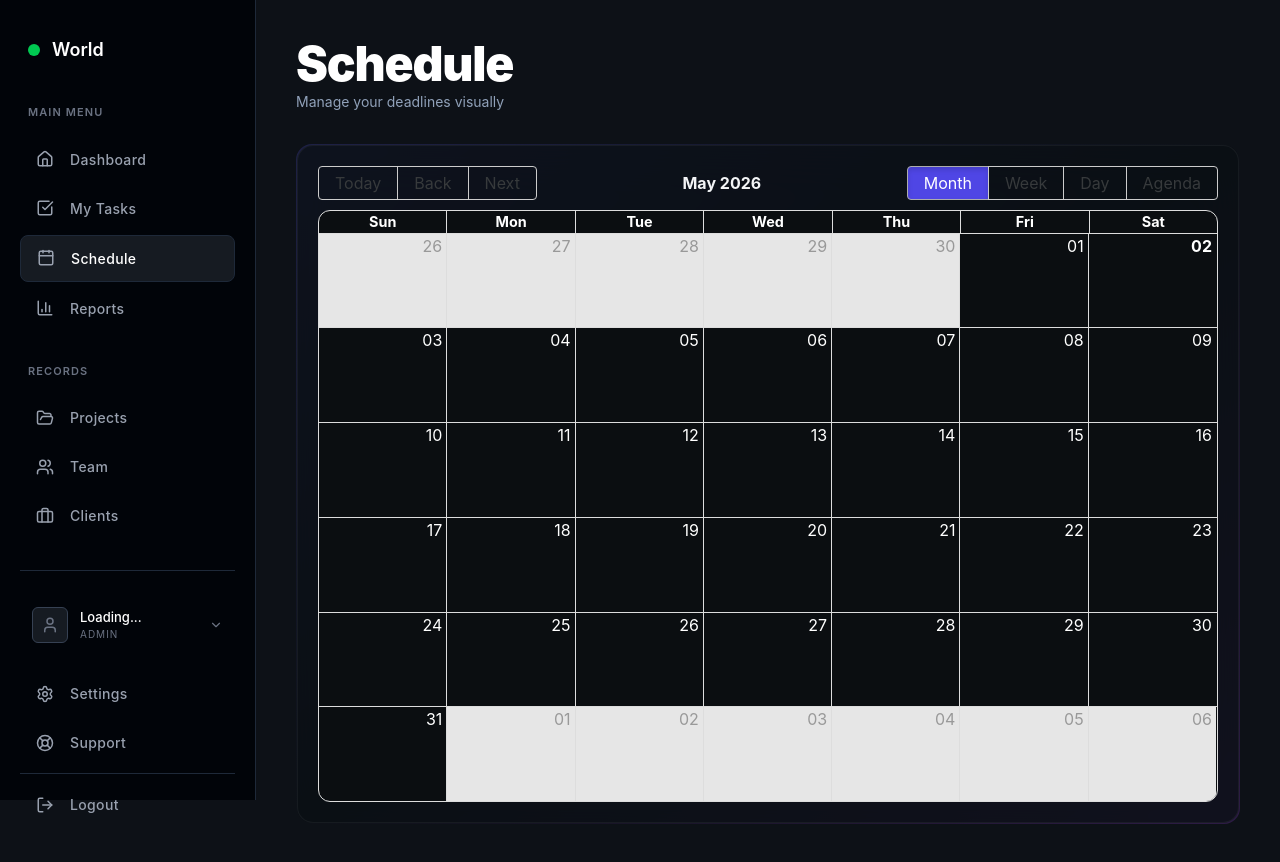
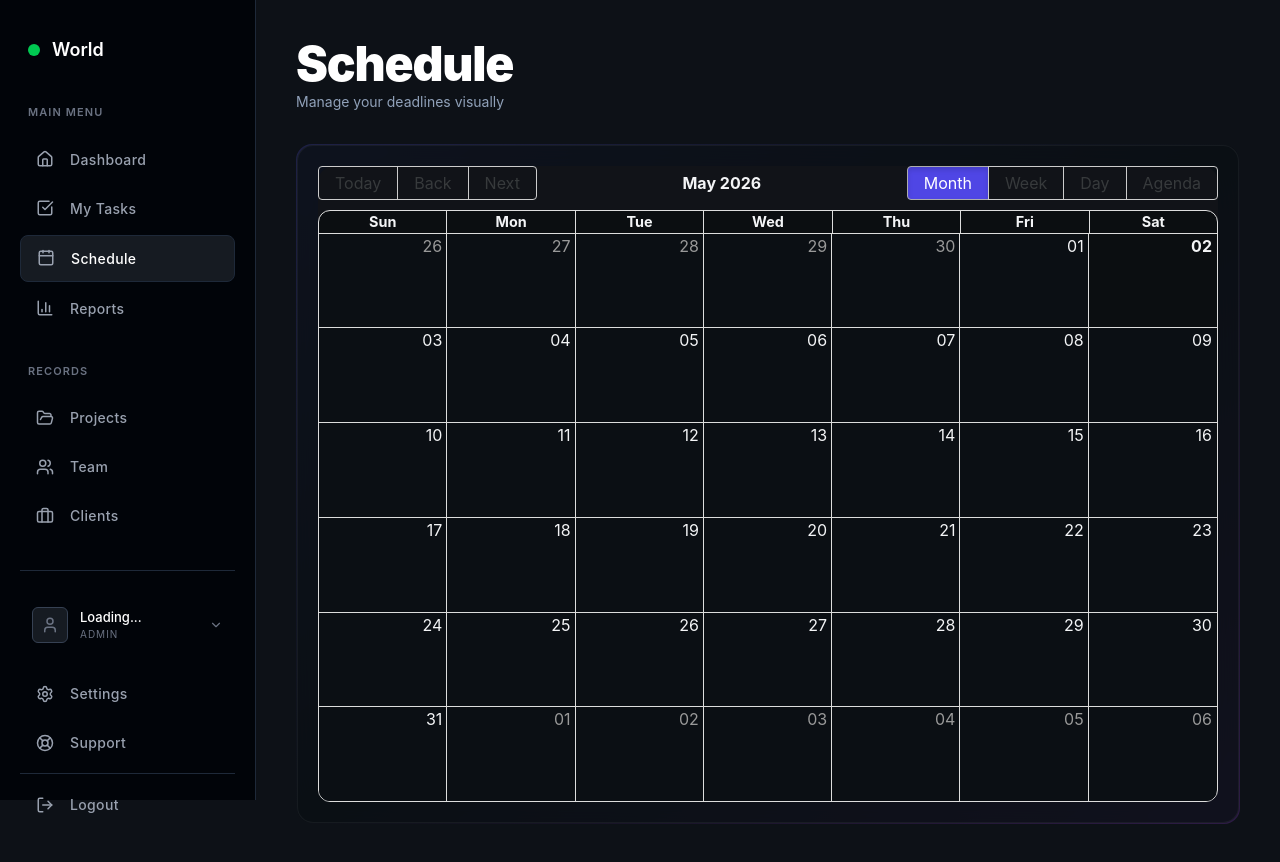
Before and after one commit to Shikhar-Pandey04/linear-app-frontend, a React app in the folder frontend/: page /schedule in a window 1280 px wide. Built offline with nearby package versions, Linux system fonts and the light colour scheme; no server answers; sample sign-in values are in the browser's storage; the HTML template or start-up script is replaced by a standard one.

Commit message:
Removed get in touch button + added email contact

```diff
--- a/frontend/src/pages/Schedule.jsx
+++ b/frontend/src/pages/Schedule.jsx
@@ -3,7 +3,7 @@ import { Calendar, dateFnsLocalizer } from 'react-big-calendar';
 import { format, parse, startOfWeek, getDay } from 'date-fns';
 import 'react-big-calendar/lib/css/react-big-calendar.css';
 import axios from '../api/axios';
-import Sidebar from '../components/Sidebar'; // ✅ ADDED
+import Sidebar from '../components/Sidebar'; // ✅ already added before
 
 const locales = {
   'en-US': require('date-fns/locale/en-US'),
@@ -65,7 +65,6 @@ const Schedule = () => {
     };
 
     setEvents(prev => [...prev, newEvent]);
-
     setShowModal(false);
     setTitle("");
   };
@@ -82,11 +81,10 @@ const Schedule = () => {
   return (
     <div className="flex min-h-screen bg-[#0d1117] text-white">
 
-      {/* ✅ SIDEBAR ADDED */}
+      {/* ✅ SIDEBAR */}
       <Sidebar />
 
-      {/* ✅ MAIN CONTENT (same tera code) */}
-      <div className="flex-1 ml-64 p-10">
+      <main className="flex-1 ml-64 p-10">
 
         {/* HEADER */}
         <div className="mb-8">
@@ -103,13 +101,13 @@ const Schedule = () => {
           <div className="h-full w-full bg-[#0b0f14]/80 backdrop-blur-xl border border-white/5 rounded-2xl p-5">
 
             <Calendar
+              className="custom-calendar"   // ✅ IMPORTANT FIX
               selectable
               localizer={localizer}
               events={events}
               startAccessor="start"
               endAccessor="end"
               style={{ height: '100%' }}
-
               onSelectSlot={handleSelect}
               onSelectEvent={handleDelete}
 
@@ -137,10 +135,22 @@ const Schedule = () => {
           </div>
         </div>
 
+        {/* 🔥 LOCAL FIX (NO index.css change) */}
+        <style>
+          {`
+            .custom-calendar .rbc-off-range-bg {
+              background: #0b0f14 !important;
+            }
+
+            .custom-calendar .rbc-day-bg {
+              background: #0b0f14;
+            }
+          `}
+        </style>
+
         {/* MODAL */}
         {showModal && (
           <div className="fixed inset-0 bg-black/70 flex items-center justify-center z-50">
-
             <div className="bg-[#111318] border border-white/10 p-6 rounded-2xl w-[320px]">
 
               <h2 className="text-white mb-4 text-lg font-semibold">
@@ -174,7 +184,7 @@ const Schedule = () => {
           </div>
         )}
 
-      </div>
+      </main>
     </div>
   );
 };
```
